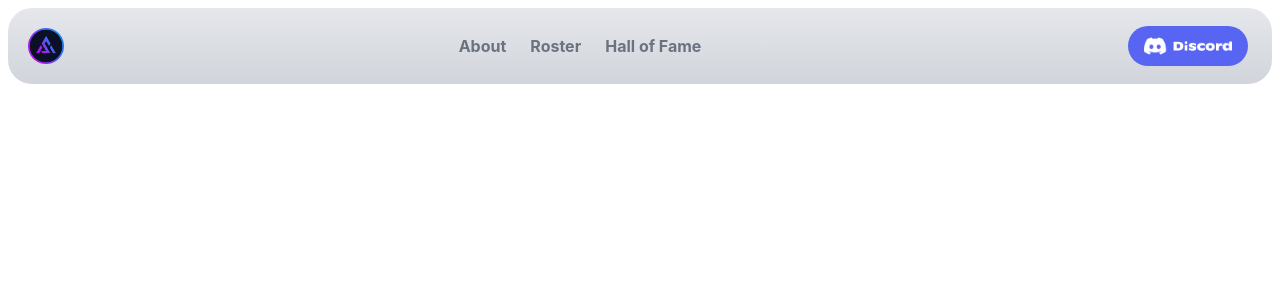
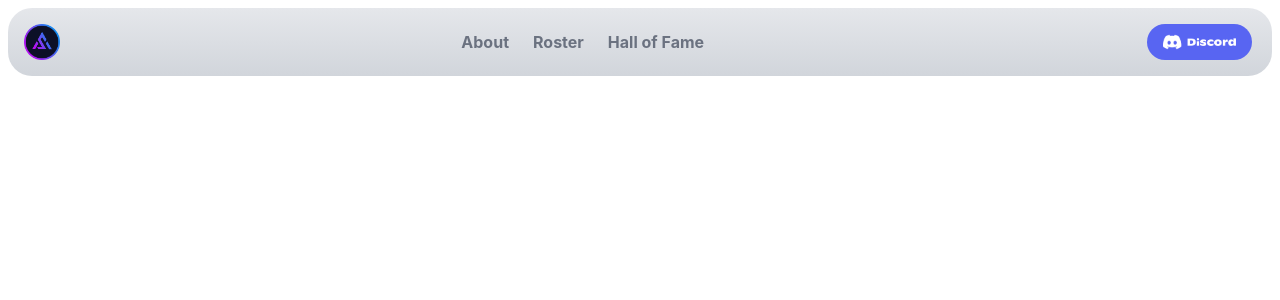
Before and after one commit to PIESHEF/clan-salvation, a React (Create React App) app: page / in a window 1280 px wide. Shown: the top 300 px of the page. Built offline with nearby package versions, Linux system fonts and the light colour scheme.

Commit message:
Code cleanup and resizing

```diff
--- a/src/components/discordBtn.tsx
+++ b/src/components/discordBtn.tsx
@@ -6,7 +6,7 @@ export const Discord = () => {
         <div className="px-5 justify-self-end">
             <a href="https://discord.gg/FM3S3dzNEC" rel="noreferrer" target="_blank">
                 <button className="px-4 py-2 bg-blurple drop-shadow-xl rounded-full">
-                    <img className="h-6" src={ discord_logo_white } alt="" />
+                    <img className="h-5" src={ discord_logo_white } alt="" />
                 </button>
             </a>
         </div>
--- a/src/components/header.tsx
+++ b/src/components/header.tsx
@@ -5,7 +5,7 @@ import { PageContainer } from './pageContainer'
 
 export const Header = () => {
     return (
-        <header className='p-1 m-2 bg-gradient-to-b from-gray-200 to-gray-300 rounded-3xl'>
+        <header className='p-.5 m-2 bg-gradient-to-b from-gray-200 to-gray-300 rounded-3xl'>
             <nav className="grid grid-cols-3 items-center place-content-evenly">
                 <ClanLogo />
                 <PageContainer />
--- a/src/components/pageContainer.tsx
+++ b/src/components/pageContainer.tsx
@@ -3,7 +3,7 @@ import { Page } from './pages'
 
 export const PageContainer = () => {
     return (
-        <ul className="px-4">
+        <ul className="px-5">
             <Page label="About" />
             <Page label="Roster" />
             <Page label="Hall of Fame" />
--- a/src/components/pages.tsx
+++ b/src/components/pages.tsx
@@ -2,10 +2,8 @@ import React from 'react';
 
 export const Page = (props: any) => {
     return (
-        <>
-            <li className="cursor-pointer inline-block px-3 text-m font-bold text-gray-500 hover:text-gray-600 antialiased">
-                {props.label}
-            </li>
-        </>
+        <li className="cursor-pointer inline-block px-3 text-m font-bold text-gray-500 hover:text-gray-600 antialiased">
+            {props.label}
+        </li>
     )
 }
```
